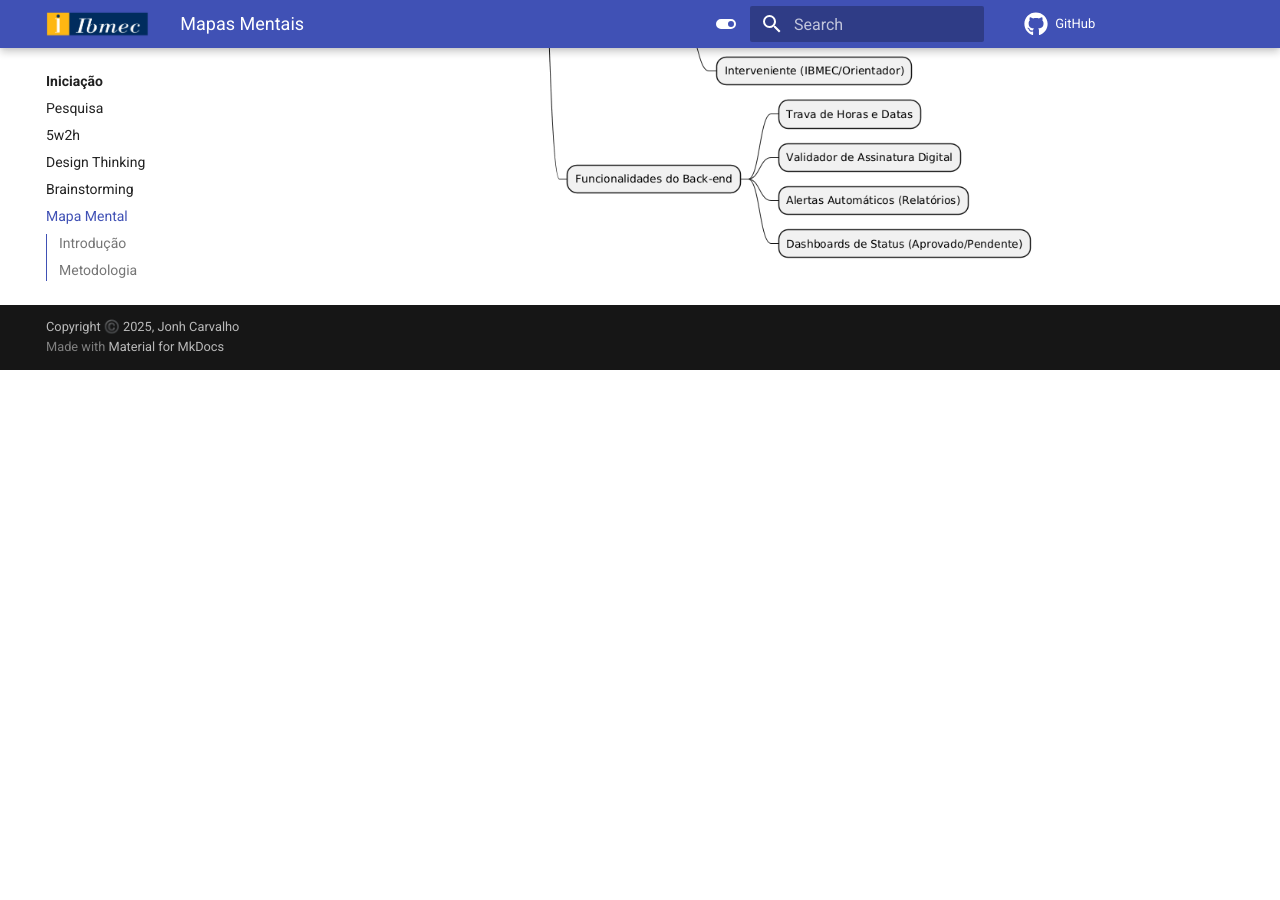
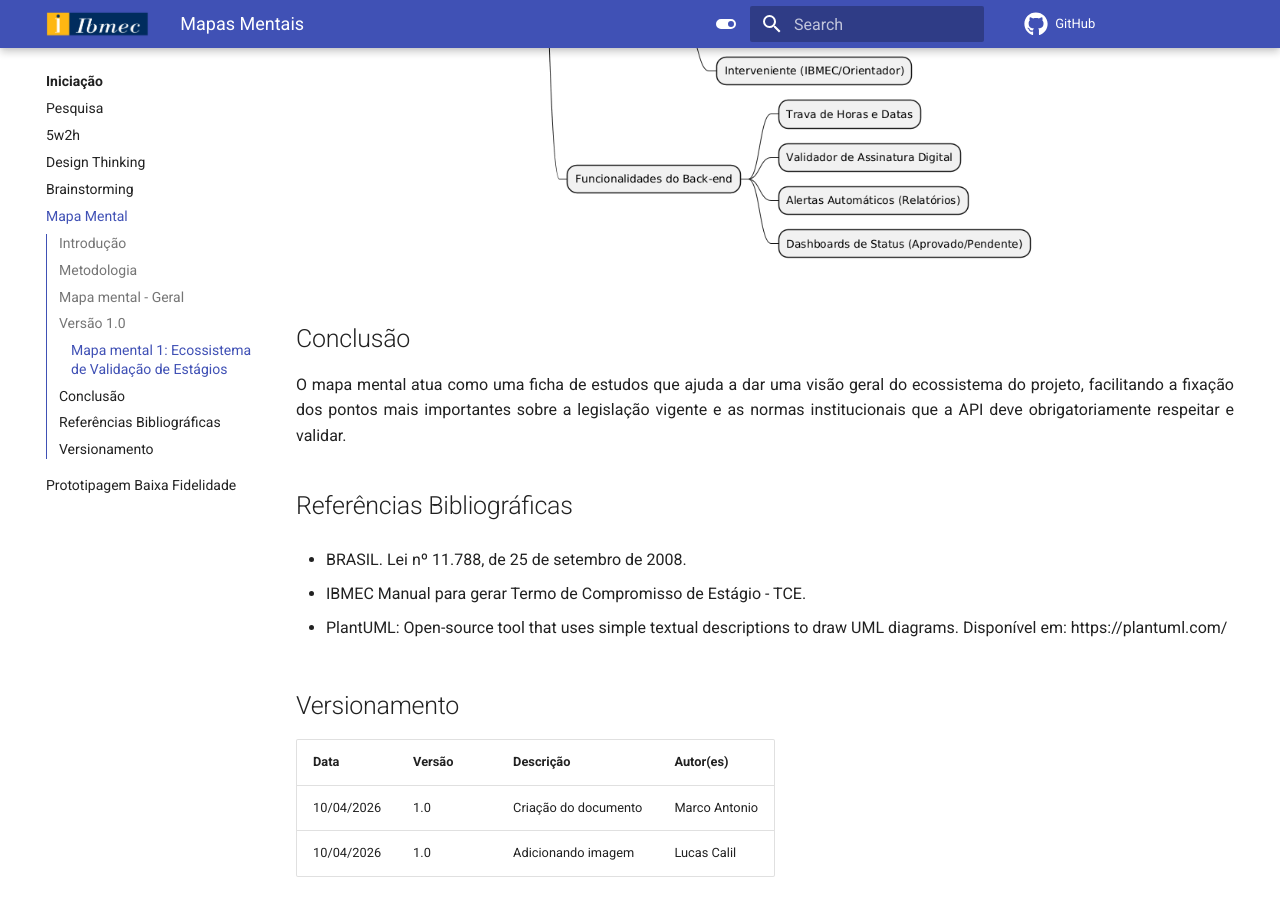
Before and after one commit to Projetos-de-Extensao/PBE_26.1_8001_VIII, an MkDocs documentation site: the page built from docs/Iniciacao/mapa_mental.md, in a window 1280 px wide and 900 px high, scrolled down 1381 px. Built offline with MkDocs 1.6.1 and Material for MkDocs 9.7.7, drawn with Linux system fonts in a browser that asks for light colours; comment, search, counter and statistics services are not loaded; before the commit the page ends 1751 px from its top, so only the background shows below that.

Commit message:
finalizacao

```diff
--- a/docs/Iniciacao/mapa_mental.md
+++ b/docs/Iniciacao/mapa_mental.md
@@ -22,3 +22,23 @@
 ### Mapa mental 1: Ecossistema de Validação de Estágios
 
 ![Mapa Mental Ecossistema](../assets/Mapas_Mentais/plantuml.png)
+
+## Conclusão
+
+<p align = "justify">
+O mapa mental atua como uma ficha de estudos que ajuda a dar uma visão geral do ecossistema do projeto, facilitando a fixação dos pontos mais importantes sobre a legislação vigente e as normas institucionais que a API deve obrigatoriamente respeitar e validar.
+</p>
+
+## Referências Bibliográficas
+
+- BRASIL. Lei nº 11.788, de 25 de setembro de 2008.
+
+- IBMEC Manual para gerar Termo de Compromisso de Estágio - TCE.
+
+- PlantUML: Open-source tool that uses simple textual descriptions to draw UML diagrams. Disponível em: https://plantuml.com/
+
+## Versionamento
+| Data | Versão | Descrição | Autor(es) |
+| -- | -- | -- | -- |
+| 10/04/2026 | 1.0 | Criação do documento  | Marco Antonio |
+| 10/04/2026 | 1.0 | Adicionando imagem    | Lucas Calil   |
```
